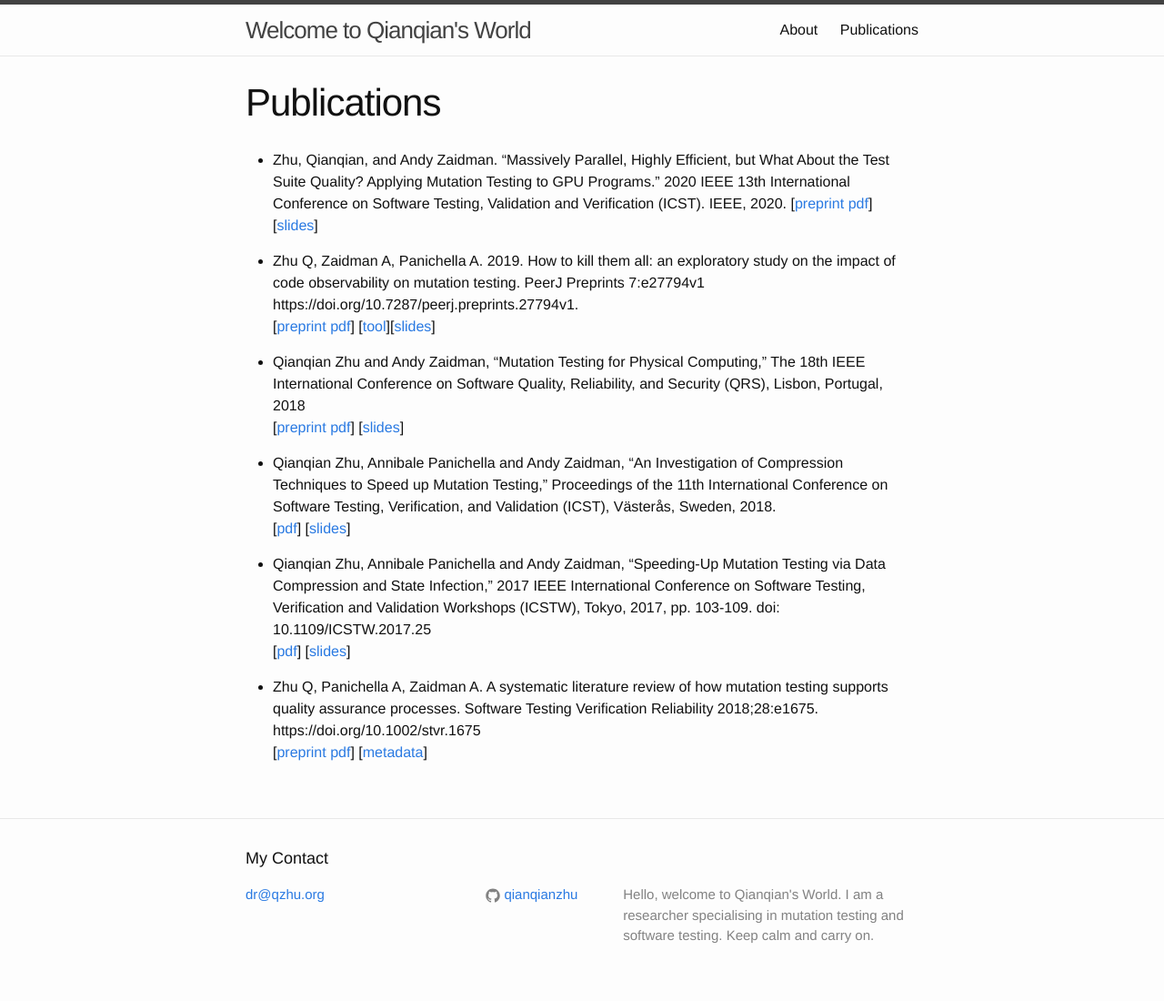
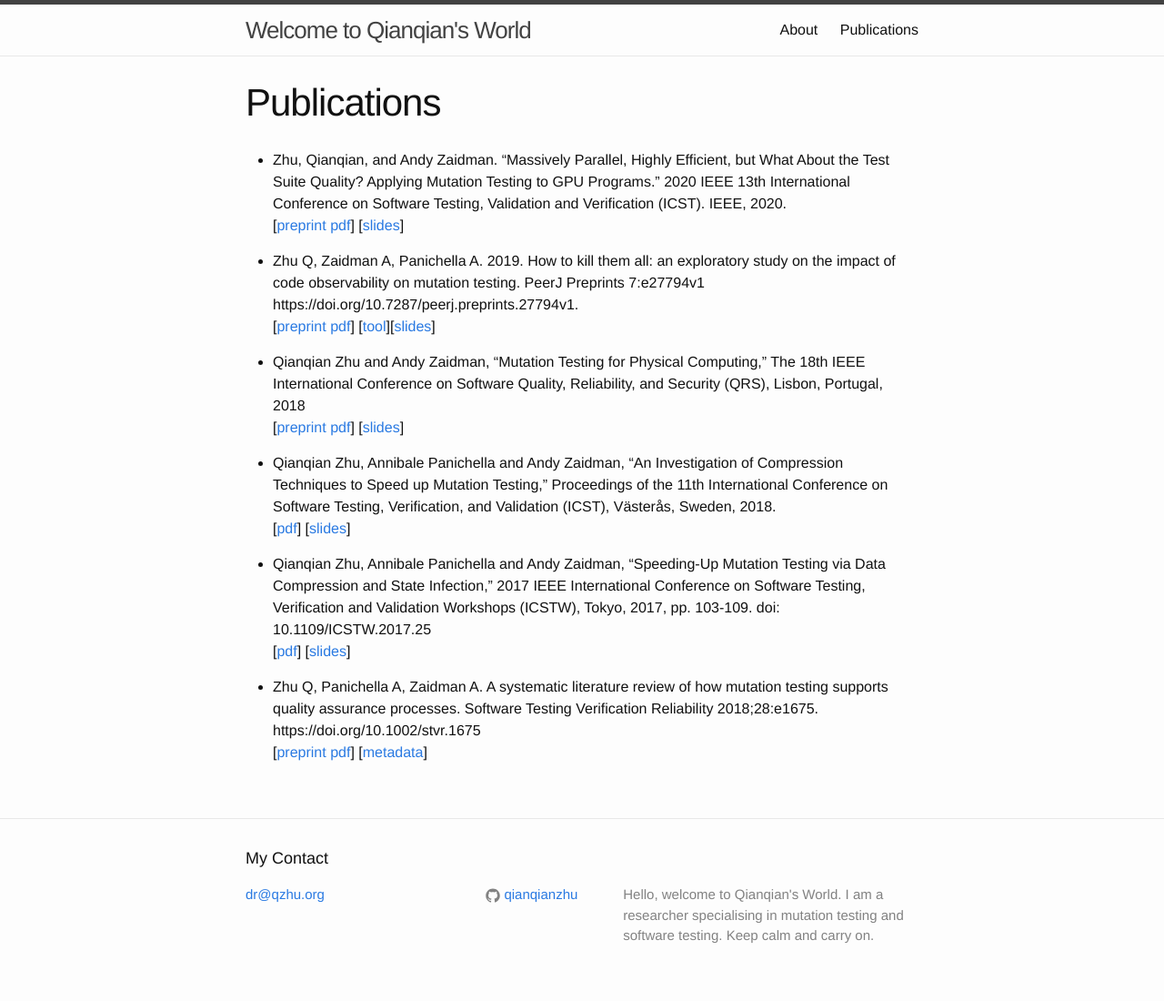
Before and after one commit to qianqianzhu/qianqianzhu.github.io, a Jekyll site: the page built from pub.md, in a window 1280 px wide. Shown: the whole page at 91% size. Built offline with Jekyll 4.4.1, drawn with Linux system fonts in a browser that asks for light colours.

```diff
--- a/pub.md
+++ b/pub.md
@@ -3,7 +3,7 @@ layout: page
 title: Publications
 permalink: /publications/
 ---
-- Zhu, Qianqian, and Andy Zaidman. "Massively Parallel, Highly Efficient, but What About the Test Suite Quality? Applying Mutation Testing to GPU Programs." 2020 IEEE 13th International Conference on Software Testing, Validation and Verification (ICST). IEEE, 2020.
+- Zhu, Qianqian, and Andy Zaidman. "Massively Parallel, Highly Efficient, but What About the Test Suite Quality? Applying Mutation Testing to GPU Programs." 2020 IEEE 13th International Conference on Software Testing, Validation and Verification (ICST). IEEE, 2020.<br>
 [[preprint pdf](https://qianqianzhu.github.io/publications/icst2020.pdf)] [[slides](https://qianqianzhu.github.io/publications/slides_icst2020.pdf)]
 
 - Zhu Q, Zaidman A, Panichella A. 2019. How to kill them all: an exploratory study on the impact of code observability on mutation testing. PeerJ Preprints 7:e27794v1 https://doi.org/10.7287/peerj.preprints.27794v1.<br>
```
Also changed, not shown: 1 other file.
